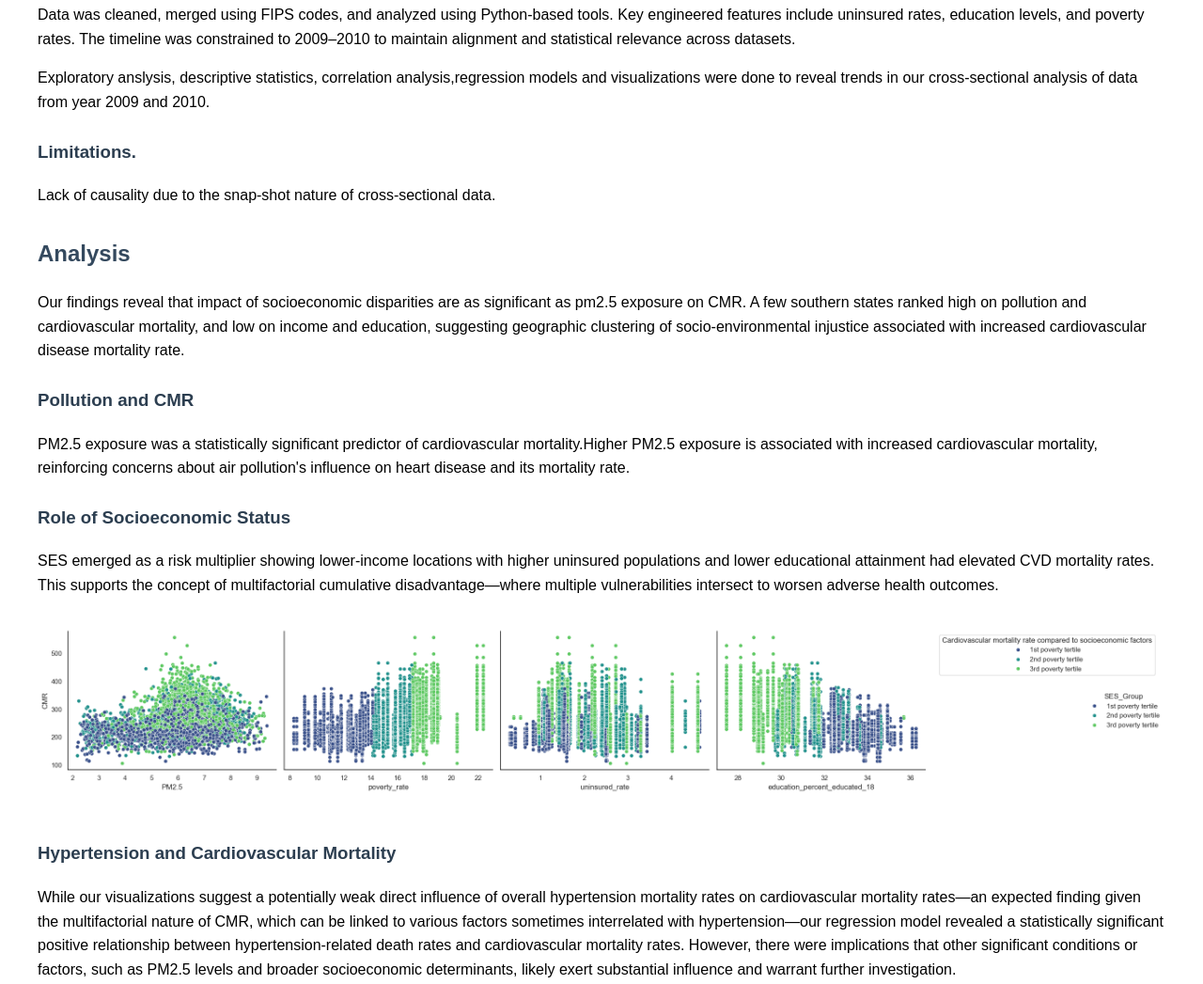
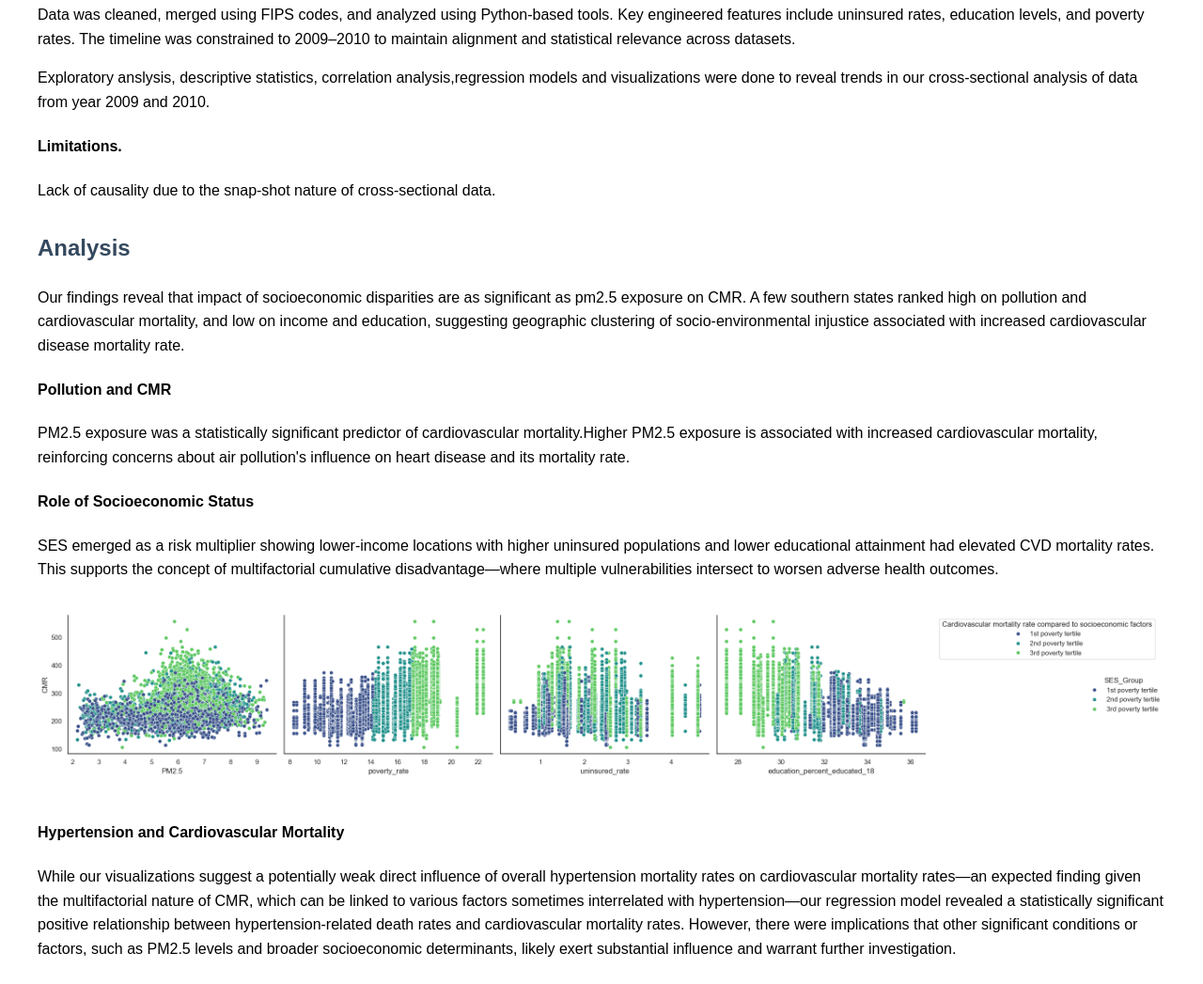
Before and after one commit to Bayowar/ExecutiveSummary, a plain HTML site: page index.html in a window 1280 px wide. Shown: the part 1971-3018 px from the top of the page at 94% size. Drawn offline with Linux system fonts and the light colour scheme.

Commit message:
Update index.html

```diff
--- a/index.html
+++ b/index.html
@@ -31,8 +31,7 @@
     <p>Cardiovascular disease (CVD) is a class of diseases that affect the heart or blood vessels in simple terms. These conditions include but are not limited to coronary artery disease , stroke, heart failure and hypertension (more likely a risk factor). CVD is a critical public health concern due to its high prevalence and substantial impact on morbidity and mortality, contributing significantly to healthcare costs and reduced quality of life. An understanding of its determinants is essential for developing effective prevention, intervention strategies and for healthier communities.</p>
 
     <h3>Air Pollution and Particulate Matter 2.5 (PM2.5).</h3>
-    <p>Air pollution, particularly fine particulate matter (PM2.5), has emerged as a significant environmental risk factor for CVD. PM2.5 refers to minute airborne particles that are 2.5 micrometers in diameter or less. These particles can be inhaled through the bronchi, bronchioles and alveoli of the lungs, entering the bloodstream and triggering a cascade of adverse physiological responses.</p>
-    <p>The vascular impacts of PM2.5 exposure are well documented with associations with increased inflammation, oxidative stress, endothelial dysfunction, and altered blood coagulation (Krittanawong et al.,). These processes contribute to the development and progression of atherosclerosis, hypertension, and CVD.</p>
+    <p>Air pollution, particularly fine particulate matter (PM2.5), has emerged as a significant environmental risk factor for CVD. PM2.5 refers to minute airborne particles that are 2.5 micrometers in diameter or less. These particles can be inhaled through the bronchi, bronchioles and alveoli of the lungs, entering the bloodstream and triggering a cascade of adverse physiological responses.</p><p>The vascular impacts of PM2.5 exposure are well documented with associations with increased inflammation, oxidative stress, endothelial dysfunction, and altered blood coagulation (Krittanawong et al.,). These processes contribute to the development and progression of atherosclerosis, hypertension, and CVD.</p>
 
     <h3>Socioeconomic Status: Factors and Importance</h3>
     <p>Socioeconomic status (SES) is a multifaceted social construct encompassing various socio-economic factors significantly influencing individuals and communities. Key indicators of SES include; 1) income, which affects access to essential resources such as healthcare, healthy food, and housing; 2) education, which shapes health literacy, employment prospects, and health-promoting behaviors; and 3) healthcare access, which determines the availability and quality of medical services for disease prevention, diagnosis, and treatment. Notably, lower socioeconomic status is frequently associated with increased exposure to risk factors for cardiovascular disease.</p>
@@ -51,24 +50,23 @@
         <li>National Center for Health Statistics (NCHS): Age-adjusted cardiovascular and hypertension mortality rates.</li>
         <li>American Community Survey (2009–2010): Income, education, insurance status, and poverty data.</li>
     </ul>
-    <p>Data was cleaned, merged using FIPS codes, and analyzed using Python-based tools. Key engineered features include uninsured rates, education levels, and poverty rates. The timeline was constrained to 2009–2010 to maintain alignment and statistical relevance across datasets.</p>
-    <p>Exploratory anslysis, descriptive statistics, correlation analysis,regression models and visualizations were done to reveal trends in our cross-sectional analysis of data from year 2009 and 2010.</p>
+    <p>Data was cleaned, merged using FIPS codes, and analyzed using Python-based tools. Key engineered features include uninsured rates, education levels, and poverty rates. The timeline was constrained to 2009–2010 to maintain alignment and statistical relevance across datasets.</p><p>Exploratory anslysis, descriptive statistics, correlation analysis,regression models and visualizations were done to reveal trends in our cross-sectional analysis of data from year 2009 and 2010.</p>
 
-    <h3>Limitations.</h3>
+    <h4>Limitations.</h4>
     <p>Lack of causality due to the snap-shot nature of cross-sectional data.</p>
 
     <h2>Analysis</h2>
     <p>Our findings reveal that impact of socioeconomic disparities are as significant as pm2.5 exposure on CMR. A few southern states ranked high on pollution and cardiovascular mortality, and low on income and education, suggesting geographic clustering of socio-environmental injustice associated with increased cardiovascular disease mortality rate.</p>
 
-    <h3>Pollution and CMR</h3>
+    <h4>Pollution and CMR</h4>
     <p>PM2.5 exposure was a statistically significant predictor of cardiovascular mortality.Higher PM2.5 exposure is associated with increased cardiovascular mortality, reinforcing concerns about air pollution's influence on heart disease and its mortality rate.</p>
 
-    <h3>Role of Socioeconomic Status</h3>
+    <h4>Role of Socioeconomic Status</h4>
     <p>SES emerged as a risk multiplier showing lower-income locations with higher uninsured populations and lower educational attainment had elevated CVD mortality rates. This supports the concept of multifactorial cumulative disadvantage—where multiple vulnerabilities intersect to worsen adverse health outcomes.</p>
 
     <img src="https://github.com/Bayowar/Executivesummary/raw/main/output_128_0.png" alt="Scatterplot showing SES factors,PM2.5 and CMR">
 
-    <h3>Hypertension and Cardiovascular Mortality</h3>
+    <h4>Hypertension and Cardiovascular Mortality</h4>
     <p>While our visualizations suggest a potentially weak direct influence of overall hypertension mortality rates on cardiovascular mortality rates—an expected finding given the multifactorial nature of CMR, which can be linked to various factors sometimes interrelated with hypertension—our regression model revealed a statistically significant positive relationship between hypertension-related death rates and cardiovascular mortality rates. However, there were implications that other significant conditions or factors, such as PM2.5 levels and broader socioeconomic determinants, likely exert substantial influence and warrant further investigation.</p>
 
     <img src="https://github.com/Bayowar/Executivesummary/raw/main/output_152_0.png" alt="Barchart showing Hypertension rates and Cardiovascular Mortality Rates">
```
